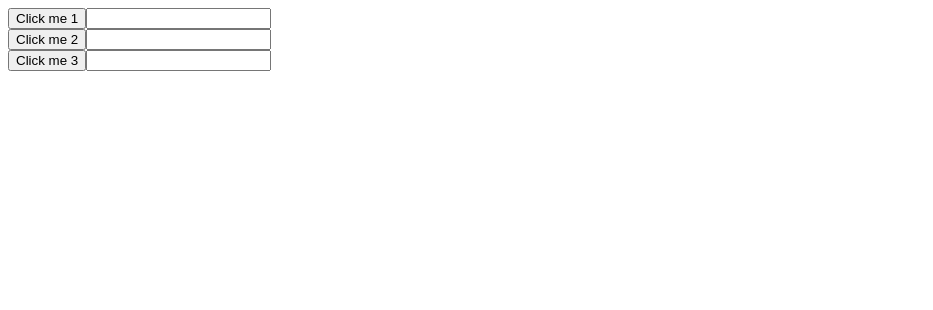
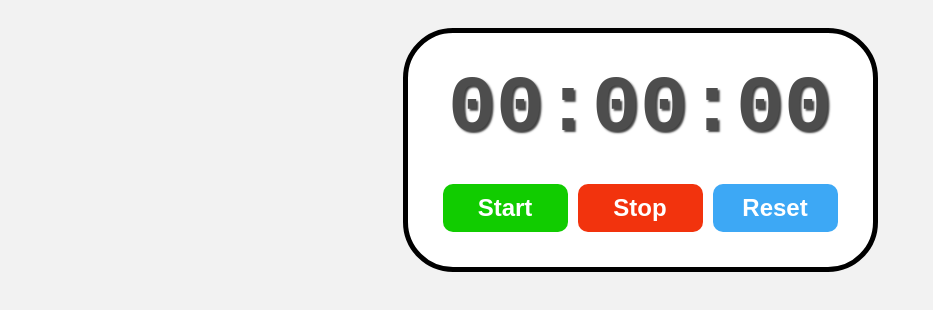
Before and after one commit to orszaczkyanna/React-BroCodeCourse, a React (Vite) app: page / in a window 1280 px wide. Shown: the top 310 px of the page, without its empty margins (0-933 px from the left). Built offline with nearby package versions, Linux system fonts and the light colour scheme.

Commit message:
Stopwatch

```diff
--- /dev/null
+++ b/src/20_Stopwatch/Stopwatch.jsx
@@ -0,0 +1,65 @@
+import React, { useState, useRef, useEffect } from "react"
+import styles from "./Stopwatch.module.css"
+
+function Stopwatch(){
+
+    const [isRunning, setIsRunning] = useState(false);
+    const [elapsedTime, setElapsedTime] = useState(0); // Date.now() - startTimeRef.current
+    const startTimeRef = useRef(0); // Date.now() - elapsedTime
+    const intervalIdRef = useRef(null); // setInterval(callback, milliseconds)
+
+    useEffect(() => {
+        if (isRunning){
+            intervalIdRef.current = setInterval(() => {
+                setElapsedTime(Date.now() - startTimeRef.current)
+            }, 10);
+        }
+
+        // CLEANUP function
+        return() => {
+            clearInterval(intervalIdRef.current);
+        }
+
+    }, [isRunning])
+
+    function start() {
+        setIsRunning(true);
+        startTimeRef.current = Date.now() - elapsedTime;
+    }
+
+    function stop() {
+        setIsRunning(false);
+    }
+
+    function reset() {
+        setElapsedTime(0);
+        setIsRunning(false);
+    }
+
+    function formatTime() {
+
+        // let hours = Math.floor(elapsedTime / (1000 * 60 * 60));
+        let minutes = Math.floor(elapsedTime / (1000 * 10) % 60);
+        let seconds = Math.floor(elapsedTime / 1000 % 60);
+        let milliseconds = Math.floor((elapsedTime % 1000) / 10);
+
+        // hours = String(hours).padStart(2, "0");
+        minutes = String(minutes).padStart(2, "0");
+        seconds = String(seconds).padStart(2, "0");
+        milliseconds = String(milliseconds).padStart(2, "0");
+
+        return `${minutes}:${seconds}:${milliseconds}`;
+     }
+
+    return (
+        <div className={styles.stopwatch}>
+            <div className={styles.display}>{formatTime()}</div>
+            <div className={styles.controls}>
+                <button onClick={start} className={styles.startButton}>Start</button>
+                <button onClick={stop} className={styles.stopButton}>Stop</button>
+                <button onClick={reset} className={styles.resetButton}>Reset</button>
+            </div>
+        </div>
+    )
+}
+export default Stopwatch
--- /dev/null
+++ b/src/20_Stopwatch/Stopwatch.module.css
@@ -0,0 +1,47 @@
+body{
+    display: flex;
+    flex-direction: column;
+    align-items: center;
+    background-color: hsl(0, 0%,95%);
+}
+
+.stopwatch{
+    display: flex;
+    flex-direction: column;
+    align-items: center;
+    border: 5px solid;
+    border-radius: 50px;
+    padding: 30px;
+    background-color: white;
+    margin-bottom: 20px;
+    margin-top: 20px;
+}
+
+.display{
+    font-size: 5rem;
+    font-family: monospace;
+    font-weight: bold;
+    color: hsl(0, 0%, 30%);
+    text-shadow: 2px 2px 2px hsla(0, 0%, 0%, 0.75);
+    margin-bottom: 25px;
+}
+
+.controls button{
+    font-size: 1.5rem;
+    font-weight: bold;
+    padding: 10px 20px;
+    margin: 5px;
+    min-width: 125px;
+    border: none;
+    border-radius: 10px;
+    cursor: pointer;
+    color: white;
+    transition: background-color 0.5s ease;
+}
+
+.startButton { background-color: hsl(115, 100%, 40%); }
+.startButton:hover { background-color: hsl(115, 100%, 35%); }
+.stopButton { background-color: hsl(10, 90%, 50%); }
+.stopButton:hover { background-color: hsl(10, 90%, 45%); }
+.resetButton { background-color: hsl(205, 90%, 60%); }
+.resetButton:hover { background-color: hsl(205, 90%, 55%); }
--- a/src/App.jsx
+++ b/src/App.jsx
@@ -27,7 +27,8 @@
 // import DigitalClock from './17_DigitalClock/DigitalClock.jsx'
 // import ComponentA from './18_useContext/ComponentA.jsx'
 // import ColoredSquares from './18B_useContext-Color/ColoredSquares.jsx'
-import UseRefComponent from './19_useRef/useRefComponent.jsx'
+// import UseRefComponent from './19_useRef/useRefComponent.jsx'
+import Stopwatch from './20_Stopwatch/Stopwatch.jsx'
 
 function App() {
 
@@ -82,8 +83,8 @@
       {/* < DigitalClock/> */}
       {/* <ComponentA /> */}
       {/* <ColoredSquares /> */}
-      <UseRefComponent />
-
+      {/* <UseRefComponent /> */}
+      <Stopwatch />
     </>
   )
 }
```
